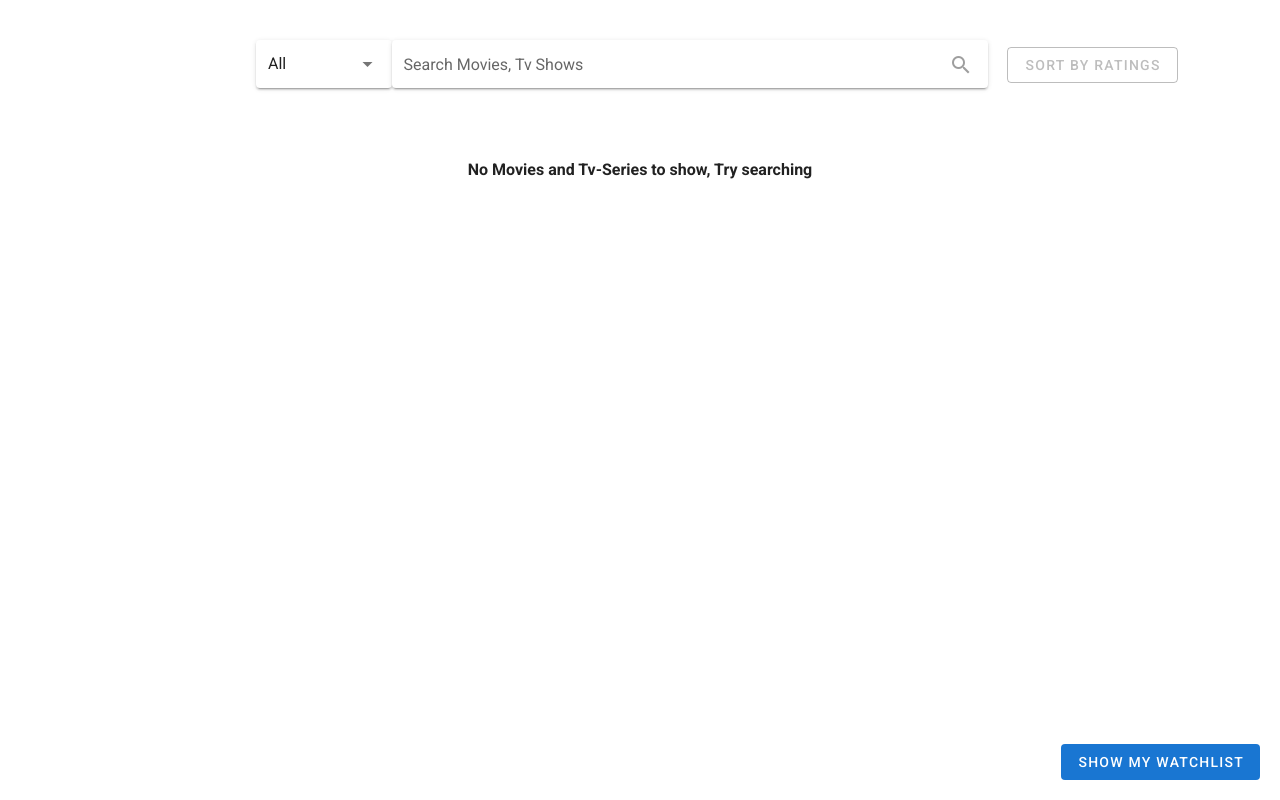
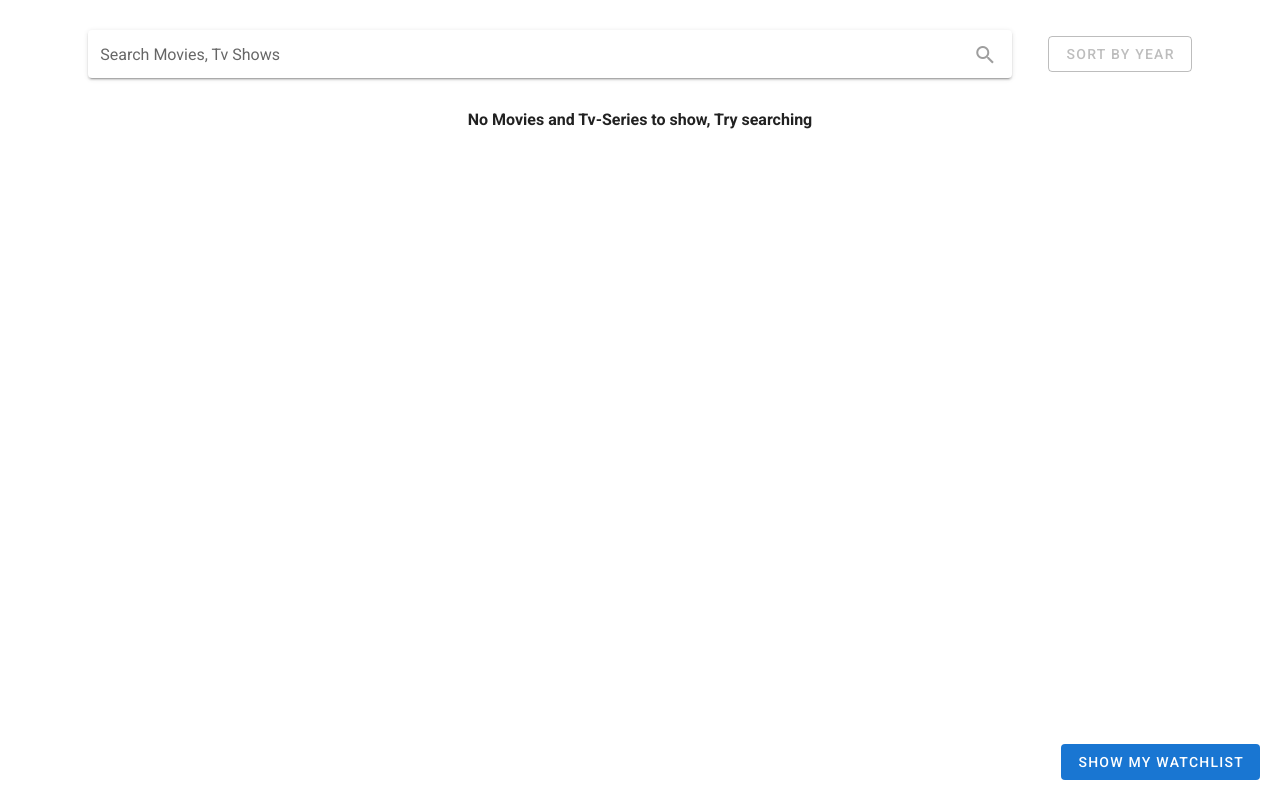
Before and after one commit to shubhamshekhar23/Movie-Watchlist, a Vue app: page / in a window 1280 px wide. Built offline with nearby package versions, Linux system fonts and the light colour scheme.

Commit message:
api updated

```diff
--- a/src/components/media-card/media-card.html
+++ b/src/components/media-card/media-card.html
@@ -1,12 +1,14 @@
 
 <section class="media-card">
-  <v-card class="mx-auto" max-width="400">
+  <v-card class="mx-auto" max-width="350">
     <v-img class="white--text align-end" height="100%" :src="mediaInfo.image">
       <v-card-title>{{mediaInfo.title}}</v-card-title>
     </v-img>
 
     <v-card-text class="text--primary">
-      <div><span>Name : </span>{{mediaInfo.title}}</div>
+      <div><span>Title : </span>{{mediaInfo.title}}</div>
+      <div><span>Year : </span>{{mediaInfo.year}}</div>
+      <div><span>Stars : </span>{{mediaInfo.stars}}</div>
       <div>{{mediaInfo.description}}</div>
     </v-card-text>
 
--- a/src/components/media-list/media-list.html
+++ b/src/components/media-list/media-list.html
@@ -2,7 +2,7 @@
   <div v-if="isMediaListEmpty" class="no-search-done">
     <h4>No Movies and Tv-Series to show, Try searching</h4>
   </div>
-  <div v-else v-for="item in mediaList">
-    <media-card :mediaInfo="item"></media-card>
-  </div>
+    <div v-else v-for="item in mediaList" >
+      <media-card :mediaInfo="item"></media-card>
+    </div>
 </section>
--- a/src/components/media-list/media-list.scss
+++ b/src/components/media-list/media-list.scss
@@ -1,6 +1,14 @@
 .media-list {
+  display: flex;
+  flex-wrap: wrap;
+  justify-content: center;
   .no-search-done {
     display: flex;
     justify-content: center;
+    width: 100%;
+  }
+  .media-list-container {
+    display: grid;
+    place-content: center;
   }
 }
--- a/src/components/search-filter/search-filter.html
+++ b/src/components/search-filter/search-filter.html
@@ -1,12 +1,13 @@
 <section class="search-filter">
   <div class="flex-container">
-    <v-select
+    <!-- disabling below as imdp api is deprecated -->
+    <!-- <v-select
       class="select-media-type"
       :items="items"
       label="Solo field"
       v-model="mediaType"
       solo
-    ></v-select>
+    ></v-select> -->
     <v-text-field
       class="search-input"
       label="Search Movies, Tv Shows"
@@ -18,7 +19,8 @@
       <v-icon>mdi-magnify</v-icon>
     </v-btn>
   </div>
-  <v-btn
+  <!-- disabling below as api doesnt support -->
+  <!-- <v-btn
     class="sort-rating-btn"
     outlined
     color="indigo"
@@ -26,5 +28,14 @@
     :disabled="isMediaListEmpty"
   >
     Sort by Ratings
+  </v-btn> -->
+  <v-btn
+    class="sort-rating-btn"
+    outlined
+    color="indigo"
+    @click="sortByYear()"
+    :disabled="isMediaListEmpty"
+  >
+    Sort by Year
   </v-btn>
 </section>
--- a/src/components/search-filter/search-filter.js
+++ b/src/components/search-filter/search-filter.js
@@ -24,6 +24,7 @@ export default {
       "movieSearchAction",
       "tvSeriesSearchAction",
       "sortByRatingAction",
+      "sortByYearAction",
     ]),
     searchMedia() {
       switch (this.mediaType) {
@@ -40,9 +41,9 @@ export default {
           break;
       }
     },
-    sortByRating() {
+    sortByYear() {
       if (!this.isMediaListEmpty) {
-        this.sortByRatingAction(this.mediaList);
+        this.sortByYearAction(this.mediaList);
       }
     },
   },
--- a/src/components/search-filter/search-filter.scss
+++ b/src/components/search-filter/search-filter.scss
@@ -1,12 +1,13 @@
 .search-filter {
-  margin: 40px 0px;
-  position: relative;
-  text-align: center;
+  display: flex;
+  justify-content: center;
+  align-items: baseline;
+  margin-top: 30px;
   .flex-container {
     display: flex;
     justify-content: center;
-    padding: 0% 20%;
     align-items: baseline;
+    width: 75%;
     .select-media-type {
       width: 10%;
     }
@@ -19,11 +20,6 @@
       top: 5px;
     }
   }
-  .sort-rating-btn {
-    position: absolute;
-    top: 7px;
-    right: 8%;
-  }
   /* TO DO
     Add media queries for Responsive web design
   */
--- a/src/store/filter-search/actions.js
+++ b/src/store/filter-search/actions.js
@@ -1,7 +1,12 @@
 import axios from "axios";
 
-const BASE_URL = "https://imdb-api.com/API";
-const API_KEY = "k_04qkat7e";
+const api = axios.create({
+  baseURL: "https://imdb188.p.rapidapi.com/api/v1",
+  headers: {
+    "X-RapidAPI-Key": "b7e4922534msh7e0f3fda35ed8d2p117c96jsne62abd3ebb0c",
+    "X-RapidAPI-Host": "imdb188.p.rapidapi.com",
+  },
+});
 
 async function allMediaSearchAction(
   { commit, getters, dispatch, rootState },
@@ -9,10 +14,10 @@ async function allMediaSearchAction(
 ) {
   try {
     commit("global/updateLoading", true, { root: true });
-    const { data } = await axios.get(
-      `${BASE_URL}/Search/${API_KEY}/${payload}`
-    );
-    commit("global/updateMediaSearchResult", data.results, { root: true });
+    const { data } = await api.get("/searchIMDB", {
+      params: { query: payload },
+    });
+    commit("global/updateMediaSearchResult", data.data, { root: true });
     commit("global/updateLoading", false, { root: true });
   } catch (error) {}
 }
@@ -45,22 +50,13 @@ async function tvSeriesSearchAction(
   } catch (error) {}
 }
 
-async function sortByRatingAction(
+async function sortByYearAction(
   { commit, getters, dispatch, rootState },
   payload
 ) {
   try {
     commit("global/updateLoading", true, { root: true });
-    let ratingAPIPromiseArray = payload.map((item) =>
-      axios.get(`${BASE_URL}/Ratings/${API_KEY}/${item.id}`)
-    );
-    let response = await Promise.all(ratingAPIPromiseArray);
-    const idRatingMap = {};
-    response.forEach((res) => {
-      idRatingMap[res.data.imDbId] = res.data.imDb;
-    });
-
-    commit("global/updateMediaListByRating", idRatingMap, { root: true });
+    commit("global/updateMediaListByYear", {}, { root: true });
     commit("global/updateLoading", false, { root: true });
   } catch (error) {}
 }
@@ -69,5 +65,5 @@ export default {
   allMediaSearchAction,
   movieSearchAction,
   tvSeriesSearchAction,
-  sortByRatingAction,
+  sortByYearAction,
 };
--- a/src/store/global/mutations.js
+++ b/src/store/global/mutations.js
@@ -14,9 +14,9 @@ function removeFromWatchList(state, data) {
   state.watchList.splice(index, 1);
 }
 
-function updateMediaListByRating(state, data) {
+function updateMediaListByYear(state, data) {
   state.mediaSearchResult.sort(function (a, b) {
-    return data[a.id] > data[b.id] ? -1 : 1;
+    return a.year > b.year ? -1 : 1;
   });
 }
 
@@ -28,6 +28,6 @@ export default {
   updateMediaSearchResult,
   addToWatchList,
   removeFromWatchList,
-  updateMediaListByRating,
   updateLoading,
+  updateMediaListByYear,
 };
```
Also changed, not shown: 2 other files (tests, documents, lock files or other folders).
